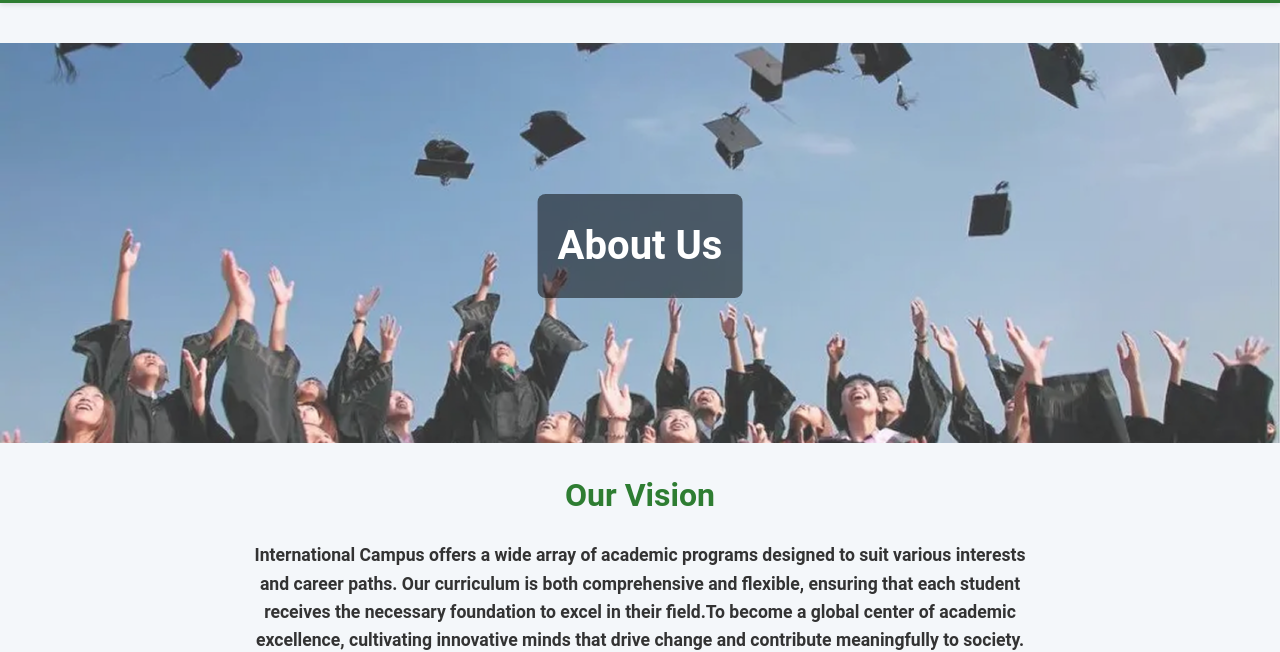
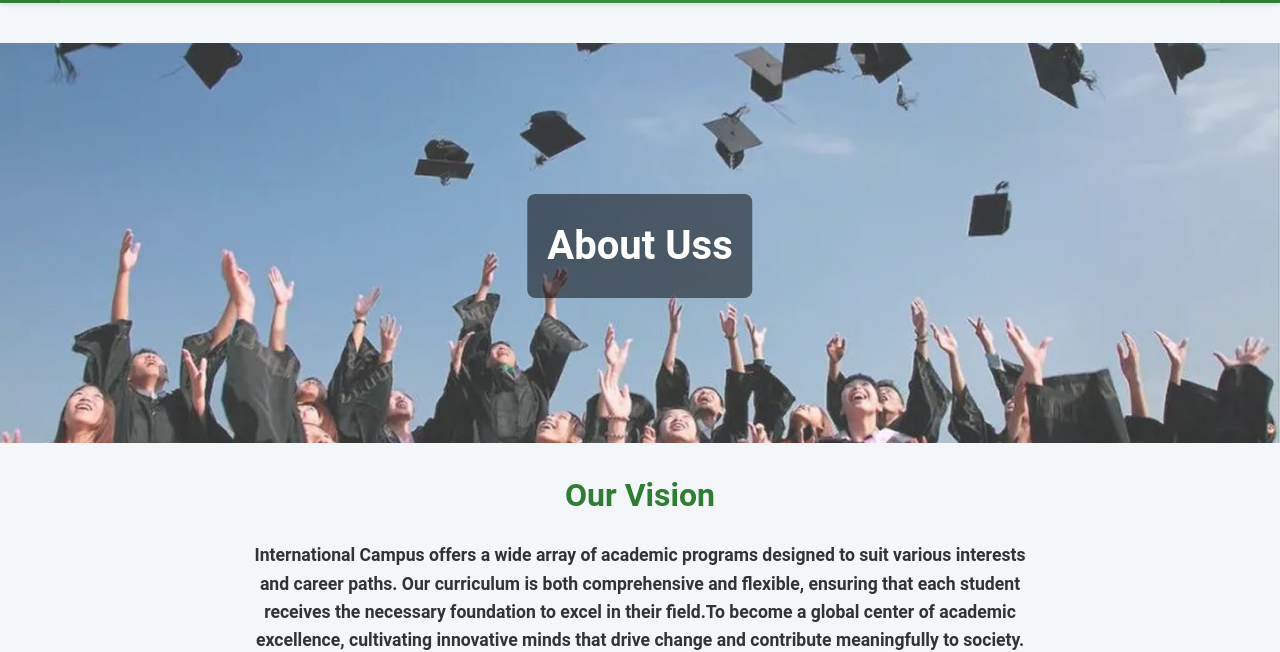
Before and after one commit to Tharaka19990506/Veritas-Campus, a plain HTML site: page about.html in a window 1280 px wide. Shown: the part 148-800 px from the top of the page. Drawn offline with Linux system fonts and the light colour scheme.

Commit message:
comitted

```diff
--- a/about.html
+++ b/about.html
@@ -47,7 +47,7 @@
     <section class="hero">
       <img src="assets/images/About Us/image 3.png" alt="Veritas International Campus" class="hero-image">
       <div class="hero-overlay">
-        <h2>About Us</h2>
+        <h2>About Uss</h2>
       </div>
     </section>
     <section class="content-section container">
```
